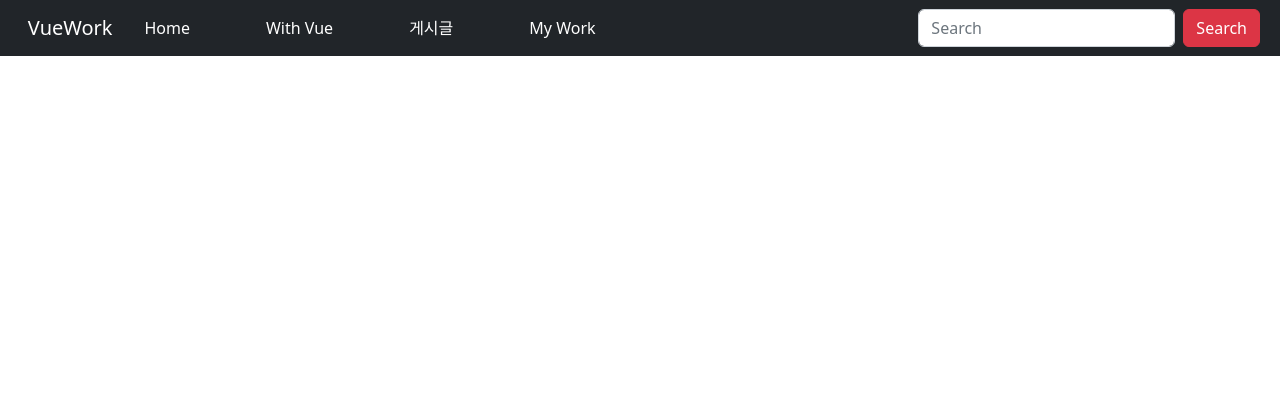
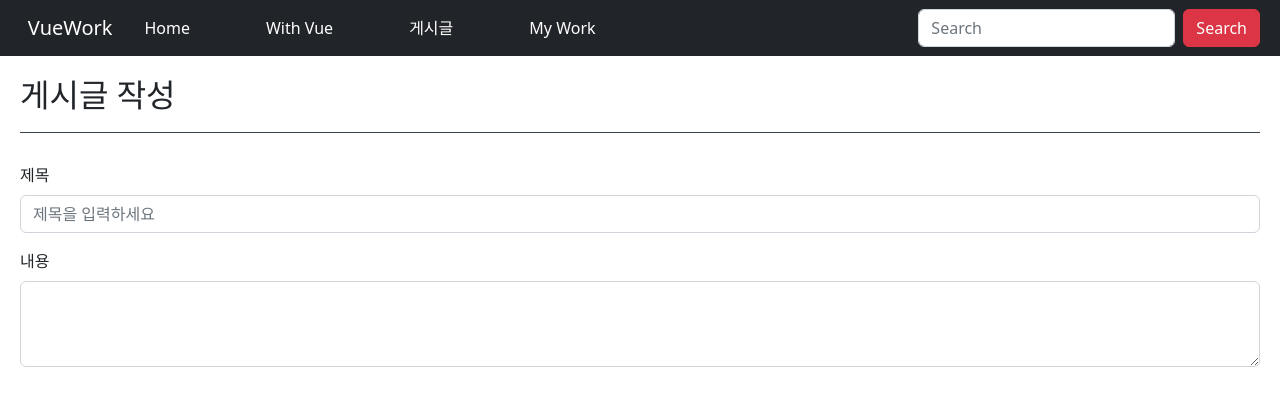
Before and after one commit to honghao30/withvue, a Vue app: page /post/Create in a window 1280 px wide. Shown: the top 406 px of the page. Built offline with nearby package versions, Linux system fonts and the light colour scheme.

Commit message:
Add files via upload

```diff
--- a/src/router/index.js
+++ b/src/router/index.js
@@ -3,6 +3,8 @@ import { createRouter, createWebHistory } from 'vue-router';
 import HomeView from '@/views/HomeView.vue';
 import AboutView from '@/views/AboutView.vue';
 import PostList from '@/views/posts/PostList.vue';
+import PostView from '@/views/posts/PostView.vue';
+import PostCreator from '@/views/posts/PostCreator.vue';
 
 const routes = [
   {
@@ -20,6 +22,16 @@ const routes = [
     name: 'List',
     component: PostList,
   },
+  {
+    path: '/post/:id',
+    name: 'View',
+    component: PostView,
+  },
+  {
+    path: '/post/Create',
+    name: 'Creator',
+    component: PostCreator,
+  },
 ];
 const router = createRouter({
   history: createWebHistory('/'),
--- /dev/null
+++ b/src/views/posts/PostCreator.vue
@@ -0,0 +1,44 @@
+!
+<template>
+  <div class="container-fluid">
+    <div class="page__title">
+      <h2>게시글 작성</h2>
+    </div>
+    <div class="page__content">
+      <div class="board__view">
+        <div class="mb-3">
+          <label for="exampleFormControlInput1" class="form-label">제목</label>
+          <input
+            type="text"
+            class="form-control"
+            id="exampleFormControlInput1"
+            placeholder="제목을 입력하세요"
+          />
+        </div>
+        <div class="mb-3">
+          <label for="exampleFormControlTextarea1" class="form-label"
+            >내용</label
+          >
+          <textarea
+            class="form-control"
+            id="exampleFormControlTextarea1"
+            rows="3"
+          ></textarea>
+        </div>
+      </div>
+    </div>
+  </div>
+</template>
+
+<script setup></script>
+
+<style lang="scss" scoped>
+.board__wrap {
+  display: grid;
+  grid-gap: 5px;
+  grid-template-columns: repeat(3, 1fr);
+}
+.createAt {
+  font-size: 12px;
+}
+</style>
--- /dev/null
+++ b/src/views/posts/PostView.vue
@@ -0,0 +1,33 @@
+!
+<template>
+  <div class="container-fluid">
+    <div class="page__title">
+      <h2>게시글 상세화면</h2>
+    </div>
+    <div class="page__content">
+      <div class="board__view">
+        <div class="card">
+          <div class="card-header"><a href="#">게시판 제목입니다.</a></div>
+          <div class="card-body">
+            With supporting text below as a natural lead-in to additional
+            content.
+            <div class="createAt">2022-12-01</div>
+          </div>
+        </div>
+      </div>
+    </div>
+  </div>
+</template>
+
+<script setup></script>
+
+<style lang="scss" scoped>
+.board__wrap {
+  display: grid;
+  grid-gap: 5px;
+  grid-template-columns: repeat(3, 1fr);
+}
+.createAt {
+  font-size: 12px;
+}
+</style>
```
